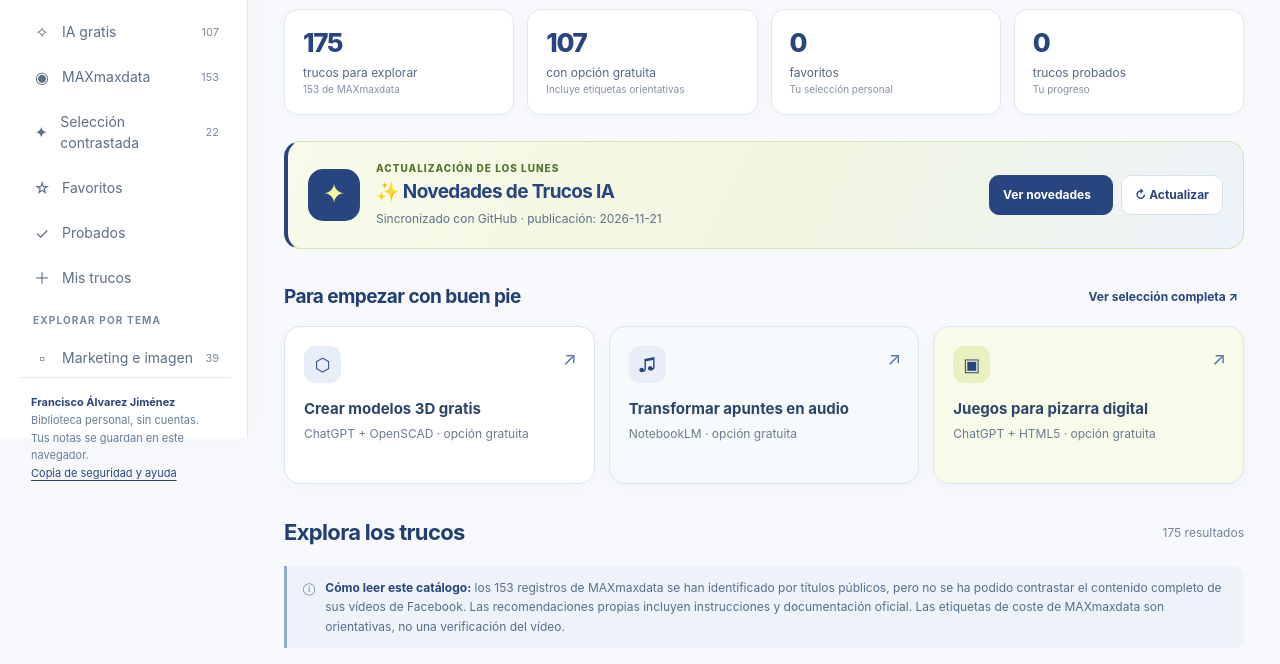
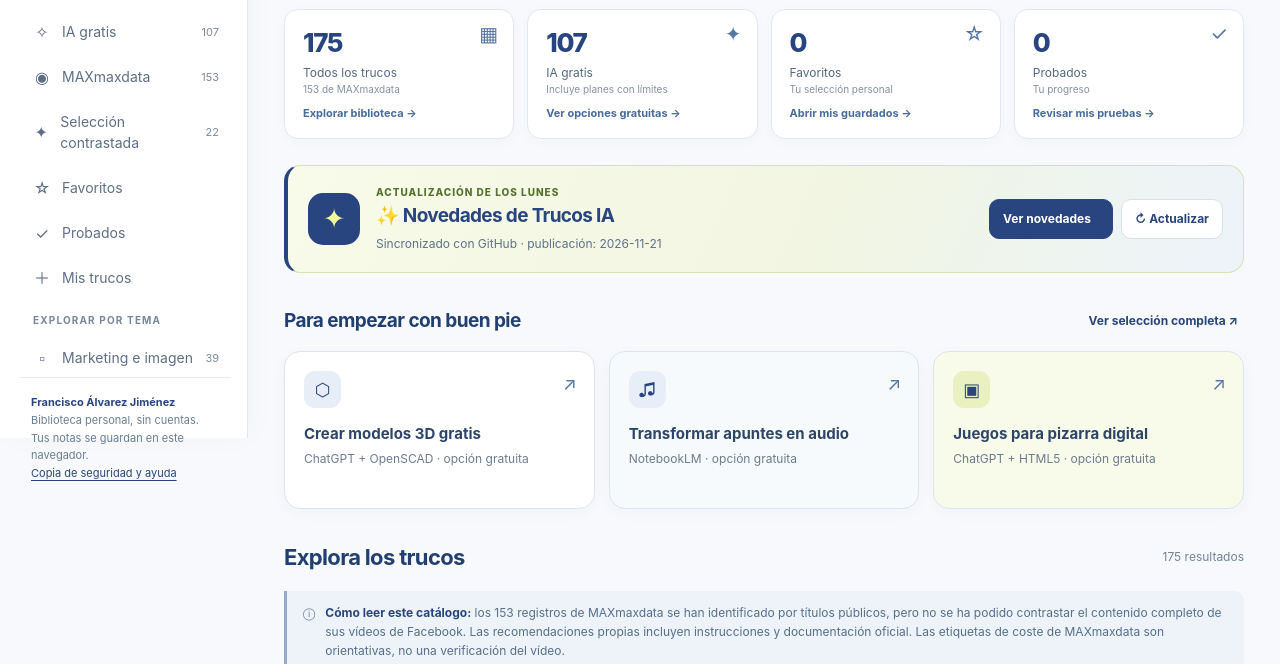
Before and after one commit to Falvjim144/trucos-ia, a plain HTML site: page index.html in a window 1280 px wide. Shown: the part 362-1026 px from the top of the page. Drawn offline with Linux system fonts and the light colour scheme.

Commit message:
Optimizar Trucos IA para móvil y hacer navegables los cuatro indicadores

```diff
--- a/index.html
+++ b/index.html
@@ -191,6 +191,7 @@ button:focus-visible,input:focus-visible,select:focus-visible,textarea:focus-vis
   .weekly-banner {border-left-width:3px;}
 }
 </style>
+<link rel="stylesheet" href="./mobile.css?v=2">
 </head>
 <body>
 <div class="backdrop" id="backdrop"></div>
@@ -394,4 +395,5 @@ render();
 loadRemoteWeekly();
 if(location.hash.startsWith('#truco=')){const id=decodeURIComponent(location.hash.substring(7));if(getTip(id))openDetail(id)}
 </script>
+<script src="./mobile.js?v=2"></script>
 </body></html>
```
